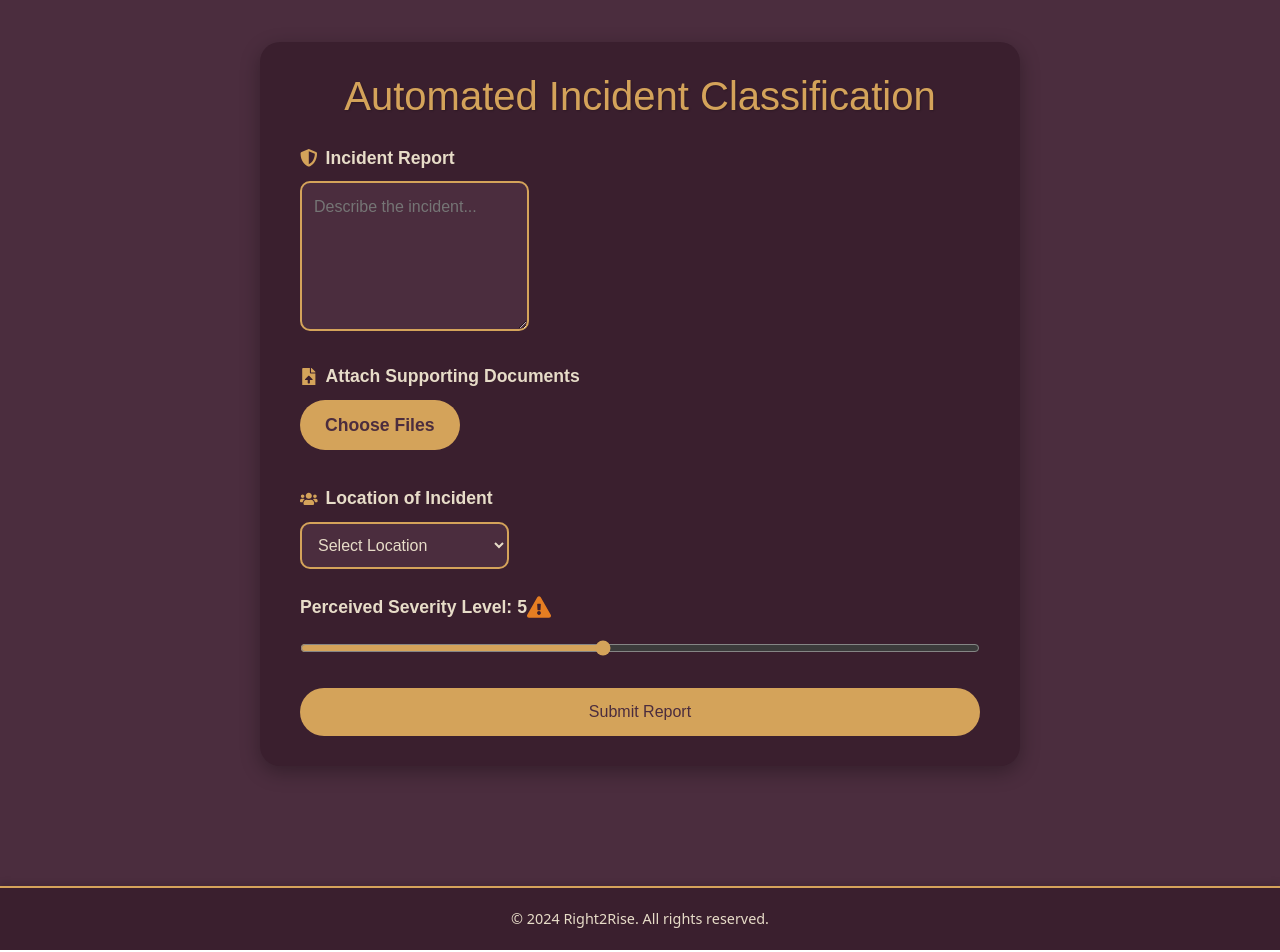
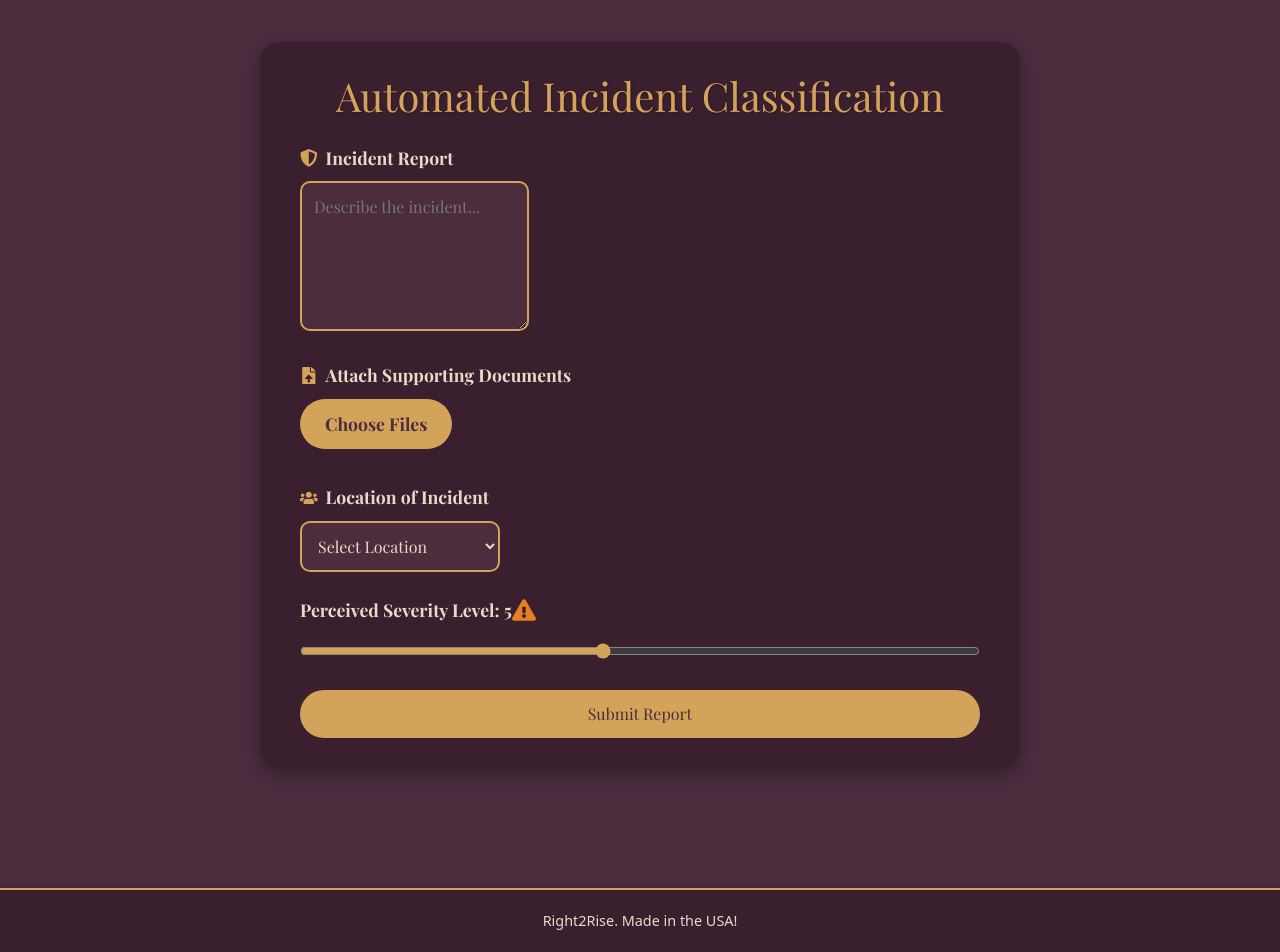
Before and after one commit to abhinavpy/right2rise, a React (Create React App) app: page /incident-report in a window 1280 px wide. Shown: the part 370-1322 px from the top of the page. Built offline with nearby package versions, Linux system fonts and the light colour scheme.

Commit message:
Font Changes

```diff
--- a/public/index.html
+++ b/public/index.html
@@ -1,43 +1,19 @@
+<!-- public/index.html -->
 <!DOCTYPE html>
 <html lang="en">
   <head>
-    <meta charset="utf-8" />
-    <link rel="icon" href="%PUBLIC_URL%/favicon.ico" />
-    <meta name="viewport" content="width=device-width, initial-scale=1" />
-    <meta name="theme-color" content="#000000" />
-    <meta
-      name="description"
-      content="Web site created using create-react-app"
+    <meta charset="UTF-8" />
+    <meta name="viewport" content="width=device-width, initial-scale=1.0" />
+    <title>Right2Rise</title>
+    <!-- Google Fonts -->
+    <link rel="preconnect" href="https://fonts.googleapis.com" />
+    <link rel="preconnect" href="https://fonts.gstatic.com" crossorigin />
+    <link
+      href="https://fonts.googleapis.com/css2?family=Great+Vibes&family=Lora:wght@400;700&family=Playfair+Display:wght@400;700&display=swap"
+      rel="stylesheet"
     />
-    <link rel="apple-touch-icon" href="%PUBLIC_URL%/logo192.png" />
-    <!--
-      manifest.json provides metadata used when your web app is installed on a
-      user's mobile device or desktop. See https://developers.google.com/web/fundamentals/web-app-manifest/
-    -->
-    <link rel="manifest" href="%PUBLIC_URL%/manifest.json" />
-    <!--
-      Notice the use of %PUBLIC_URL% in the tags above.
-      It will be replaced with the URL of the `public` folder during the build.
-      Only files inside the `public` folder can be referenced from the HTML.
-
-      Unlike "/favicon.ico" or "favicon.ico", "%PUBLIC_URL%/favicon.ico" will
-      work correctly both with client-side routing and a non-root public URL.
-      Learn how to configure a non-root public URL by running `npm run build`.
-    -->
-    <title>React App</title>
   </head>
   <body>
-    <noscript>You need to enable JavaScript to run this app.</noscript>
     <div id="root"></div>
-    <!--
-      This HTML file is a template.
-      If you open it directly in the browser, you will see an empty page.
-
-      You can add webfonts, meta tags, or analytics to this file.
-      The build step will place the bundled scripts into the <body> tag.
-
-      To begin the development, run `npm start` or `yarn start`.
-      To create a production bundle, use `npm run build` or `yarn build`.
-    -->
   </body>
 </html>
--- a/src/App.css
+++ b/src/App.css
@@ -1,4 +1,6 @@
 /* src/App.css */
+
+@import url('https://fonts.googleapis.com/css2?family=Great+Vibes&family=Lora:wght@400;700&family=Playfair+Display:wght@400;700&display=swap');
 
 /* Define CSS Variables for the Color Scheme */
 :root {
@@ -14,47 +16,65 @@
   --color-dark-gold: #A97C46;     /* Darker gold for hover and active states */
   --color-white: #FFFFFF;         /* White color */
   --color-black: #000000;         /* Black color */
+
+  /* Typography */
+  --font-heading: 'Playfair Display', serif;
+  --font-body: 'Lora', serif;
+  --font-fancy: 'Great Vibes', cursive;
+  --font-sans: 'Raleway', sans-serif;
 }
 
-/* Apply Global Styles */
 body {
   margin: 0;
   padding: 0;
-  font-family: 'Arial', sans-serif;
-  background-color: var(--color-secondary); /* Use secondary color as background */
-  color: var(--color-cream);               /* Use cream for default text */
+  font-family: var(--font-body); /* Apply body font globally */
+  background-color: var(--color-secondary);
+  color: var(--color-cream);
 }
 
-/* Utility Classes (Optional) */
-.text-primary {
-  color: var(--color-primary);
+/* Headings */
+h1, h2, h3, h4, h5, h6 {
+  font-family: var(--font-heading); /* Apply heading font */
+  color: var(--color-gold);        /* Gold color for headings */
+  margin: 0 0 15px 0;
 }
 
-.text-gold {
-  color: var(--color-gold);
+h1 {
+  font-size: var(--font-size-xxlarge);
+  line-height: var(--line-height-loose);
 }
 
-.bg-primary {
-  background-color: var(--color-primary);
+h2 {
+  font-size: var(--font-size-xlarge);
+  line-height: var(--line-height-normal);
 }
 
-.bg-secondary {
-  background-color: var(--color-secondary);
+h3 {
+  font-size: var(--font-size-large);
+  line-height: var(--line-height-normal);
 }
 
-.button-primary {
-  background-color: var(--color-gold);
-  color: var(--color-primary);
-  border: none;
-  padding: 10px 20px;
-  border-radius: 30px;
-  cursor: pointer;
-  transition: background-color 0.3s ease, transform 0.3s ease;
+/* Paragraphs */
+p {
+  font-family: var(--font-body);
+  font-size: var(--font-size-medium);
+  line-height: var(--line-height-normal);
+  margin: 0 0 15px 0;
 }
 
-.button-primary:hover {
-  background-color: var(--color-dark-gold);
-  transform: translateY(-2px);
+/* Links */
+a {
+  color: var(--color-gold);
+  text-decoration: none;
+  transition: color 0.3s ease;
 }
 
-/* Add any additional global styles below */
+a:hover {
+  color: var(--color-light-gold);
+}
+
+/* Buttons */
+button, .cta-button {
+  font-family: var(--font-body);
+  font-size: var(--font-size-medium);
+}
--- a/src/components/About.css
+++ b/src/components/About.css
@@ -5,7 +5,7 @@
     min-height: 100vh;
     background-color: #4B2D3E; /* Purple background */
     color: #E7DCC8; /* Cream text color */
-    font-family: 'Arial', sans-serif;
+    font-family: 'Playfair Display', serif;
   }
 
   /* Header Section */
--- a/src/components/Chat.css
+++ b/src/components/Chat.css
@@ -18,6 +18,7 @@
 
   .chat-header h2 {
     margin: 0;
+    font-family: 'Playfair Display', serif;
     color: #D4A35A; /* Gold text */
   }
 
@@ -25,6 +26,7 @@
   .chat-messages {
     flex: 1;
     padding: 20px;
+    font-family: 'Lora', serif;
     overflow-y: auto;
     background-color: #3A1F2E; /* Slightly darker purple for messages area */
   }
@@ -70,6 +72,7 @@
     border-radius: 30px;
     margin-right: 10px;
     font-size: 1rem;
+    font-family: 'Lora', serif;
   }
 
   .chat-input:focus {
@@ -85,6 +88,7 @@
     border-radius: 30px;
     cursor: pointer;
     font-size: 1rem;
+    font-family: 'Lora', serif;
     transition: background-color 0.3s ease, transform 0.3s ease;
   }
 
--- a/src/components/Chat.js
+++ b/src/components/Chat.js
@@ -33,7 +33,7 @@ const Chat = () => {
     <div className="chat-container">
       {/* Chat Header */}
       <header className="chat-header">
-        <h2>Chat with Right2Rise</h2>
+        <h2>Chat with Right2Rise - LegalAssistant</h2>
       </header>
 
       {/* Messages Area */}
--- a/src/components/Footer.js
+++ b/src/components/Footer.js
@@ -5,7 +5,7 @@ import './Footer.css'; // We'll create this CSS file next
 const Footer = () => {
   return (
     <footer className="footer">
-      <p>&copy; {new Date().getFullYear()} Right2Rise. All rights reserved.</p>
+      <p>Right2Rise. Made in the USA!</p>
     </footer>
   );
 };
--- a/src/components/Home.css
+++ b/src/components/Home.css
@@ -43,13 +43,15 @@ body {
   }
 
   .hero h1 {
-    font-size: 4rem;
+    font-size: 5rem;
+    font-family: 'Playfair Display', serif;
     margin-bottom: 20px;
     color: #D4A35A; /* Gold heading */
   }
 
   .hero p {
     font-size: 1.5rem;
+    font-family: 'Lora', serif;
     margin-bottom: 40px;
     max-width: 600px;
   }
@@ -82,11 +84,13 @@ body {
 
   .feature h2 {
     color: #D4A35A; /* Gold headings */
+    font-family: 'Playfair Display', serif;
     margin-bottom: 10px;
   }
 
   .feature p {
     color: #E7DCC8; /* Cream text */
+    font-family: 'Lora', serif;
     font-size: 1.2rem;
     line-height: 1.5;
   }
@@ -100,12 +104,14 @@ body {
 
   .cta-section h2 {
     font-size: 2.5rem;
+    font-family: 'Playfair Display', serif;
     margin-bottom: 20px;
     color: #D4A35A; /* Gold headings */
   }
 
   .cta-section p {
     font-size: 1.3rem;
+    font-family: 'Lora', serif;
     margin-bottom: 30px;
     color: #E7DCC8;
   }
@@ -118,6 +124,7 @@ body {
 
   .cta-section .cta-button {
     font-size: 1.3rem;
+    font-family: 'Lora', serif;
     background-color: #D4A35A;
     color: #4B2D3E;
   }
--- a/src/components/IncidentReport.css
+++ b/src/components/IncidentReport.css
@@ -3,7 +3,7 @@
     padding: 40px 20px;
     background-color: #4B2D3E; /* Purple background */
     color: #E7DCC8; /* Cream text color */
-    font-family: 'Arial', sans-serif;
+    font-family: 'Playfair Display', serif;
     min-height: 100vh;
   }
 
--- a/src/components/Navbar.css
+++ b/src/components/Navbar.css
@@ -26,6 +26,7 @@
   /* Navigation Links Container */
   .navbar-nav {
     display: flex;
+    align-items: left;
     flex-direction: row; /* Ensure horizontal alignment */
     gap: 25px; /* Spacing between links */
   }
--- a/src/components/SmartResourceLocator.css
+++ b/src/components/SmartResourceLocator.css
@@ -5,7 +5,7 @@
     color: #E7DCC8; /* Cream text color */
     padding: 40px 20px;
     min-height: 80vh;
-    font-family: 'Arial', sans-serif;
+    font-family: 'Playfair Display', serif;
     display: flex;
     flex-direction: column;
     align-items: center;
```
Also changed, not shown: src/components/Navbar.js (+3 -9 lines), src/assets/right2rise-logo.svg (added).
